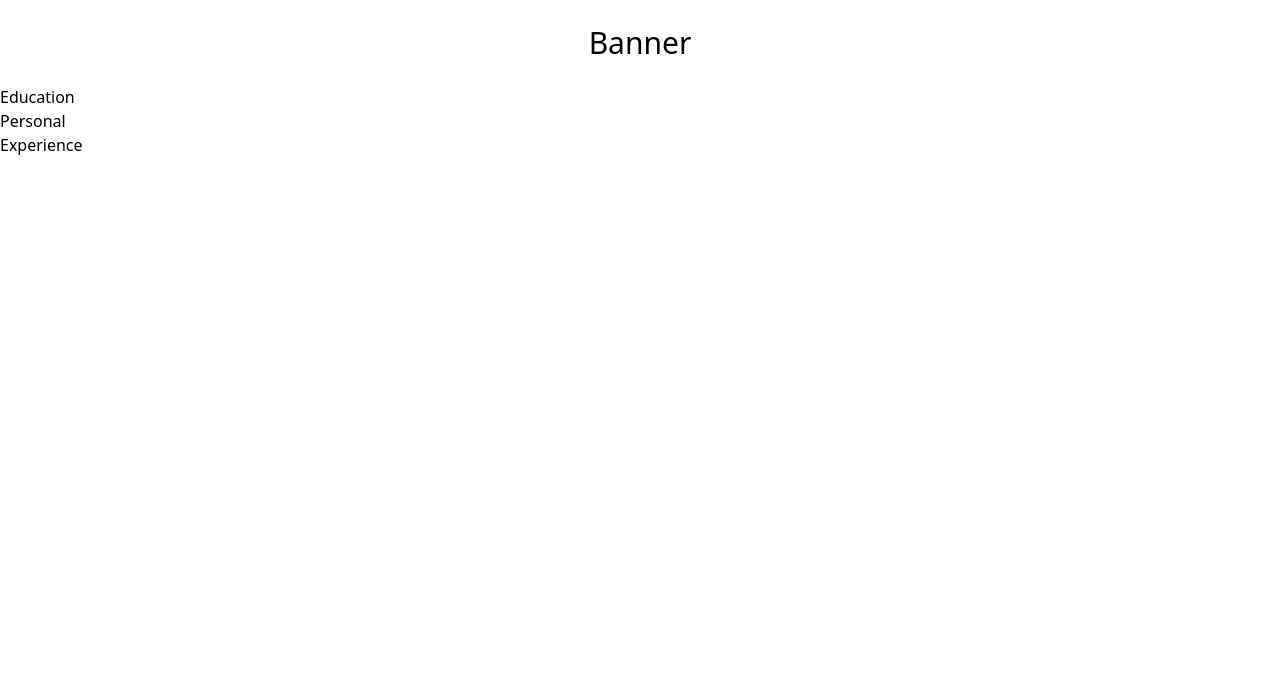
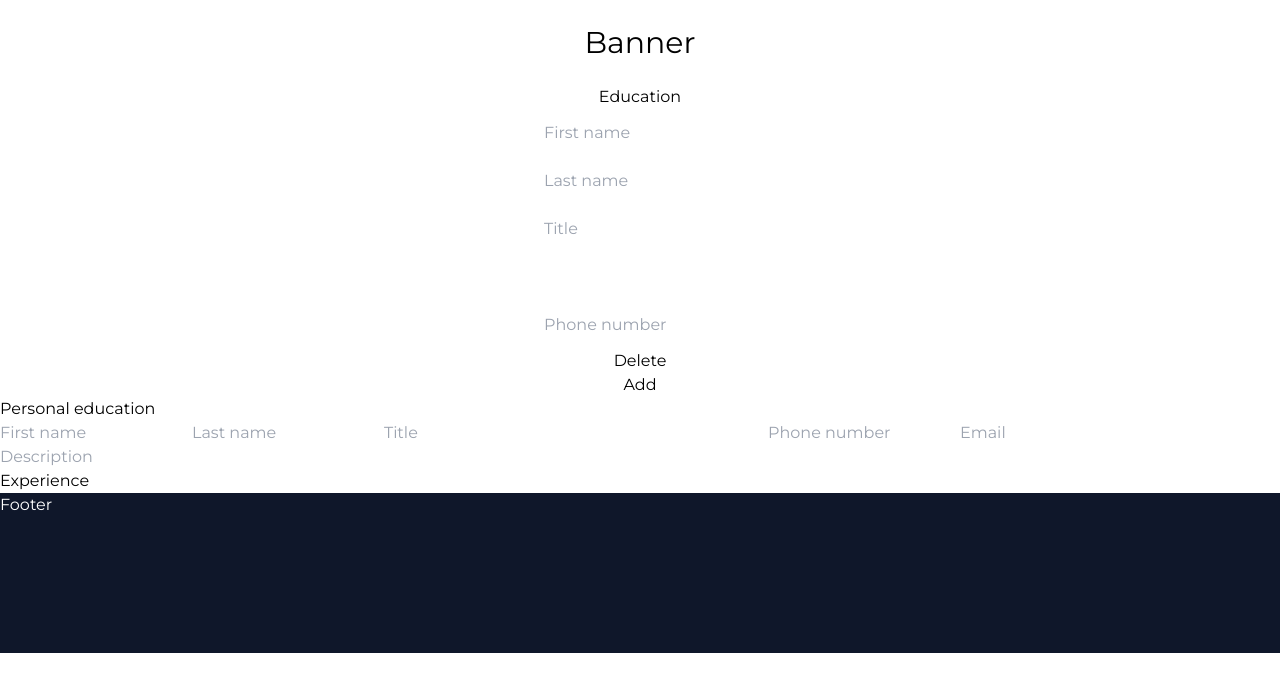
Before and after one commit to VukIG/CV-application, a React (Vite) app: page / in a window 1280 px wide. Shown: the top 692 px of the page. Built offline with nearby package versions, Linux system fonts and the light colour scheme.

Commit message:
html gotov sad prog

```diff
--- a/index.html
+++ b/index.html
@@ -3,8 +3,11 @@
   <head>
     <meta charset="UTF-8" />
     <link rel="icon" type="image/svg+xml" href="/vite.svg" />
+    <link rel="preconnect" href="https://fonts.googleapis.com">
+    <link rel="preconnect" href="https://fonts.gstatic.com" crossorigin>
+    <link href="https://fonts.googleapis.com/css2?family=Montserrat&display=swap" rel="stylesheet">
     <meta name="viewport" content="width=device-width, initial-scale=1.0" />
-    <title>Vite + React</title>
+    <title> CV Creator </title>
   </head>
   <body>
     <div id="root"></div>
--- a/src/App.jsx
+++ b/src/App.jsx
@@ -3,16 +3,17 @@ import Education from './Education'
 import Personal from './Personal'
 import Experience from './Experience'
 import Banner from './Banner'
-
+import Footer from './Footer'
 function App() {
   const [count, setCount] = useState(0)
 
   return (
-    <div className="App">
+    <div className="font-normal">
       <Banner/>
       <Education/>
       <Personal/>
       <Experience/>
+      <Footer />
     </div>
   )
 }
--- a/src/Education.jsx
+++ b/src/Education.jsx
@@ -2,7 +2,20 @@ import React from 'react'
 
 function Education() {
   return (
-    <div>Education</div>
+    <div>
+      <h1 className='flex justify-center'> Education </h1>
+      <div className="flex align-center justify-center">
+        <div className="flex flex-col justify-center max-w-2xl align-middle">
+          <input className='p-2 m-1' placeholder='First name' type="text" />
+          <input className='p-2 m-1'placeholder='Last name' type="text" />
+          <input className='p-2 m-1'placeholder='Title' type="text" />
+          <input className='p-2 m-1'placeholder='' type="text" />
+          <input className='p-2 m-1'placeholder='Phone number' type="text" />
+          <button>Delete</button>
+          <button>Add</button>
+        </div>
+      </div>
+    </div>
   )
 }
 
--- /dev/null
+++ b/src/Footer.jsx
@@ -0,0 +1,9 @@
+import React from 'react'
+
+function Footer() {
+  return (
+    <div className='w-full h-[20vh] bg-slate-900 text-white '>Footer</div>
+  )
+}
+
+export default Footer
--- a/src/Personal.jsx
+++ b/src/Personal.jsx
@@ -2,7 +2,18 @@ import React from 'react'
 
 function Personal() {
   return (
-    <div>Personal</div>
+    <div>
+      <h1> Personal education </h1>
+      <div className="inputs">
+        <input placeholder='First name' type="text" />
+        <input placeholder='Last name' type="text" />
+        <input placeholder='Title' type="text" />
+        <input placeholder='' type="text" />
+        <input placeholder='Phone number' type="text" />
+        <input placeholder='Email' type="email" />
+        <input placeholder='Description' type="text" />
+      </div>
+    </div>
   )
 }
 
--- a/tailwind.config.cjs
+++ b/tailwind.config.cjs
@@ -5,6 +5,9 @@ module.exports = {
     "./src/**/*.{js,ts,jsx,tsx}",
   ],
   theme: {
+    fontFamily: {
+      normal: ["Montserrat", "sans-serif"],
+    },
     extend: {},
   },
   plugins: [],
```
